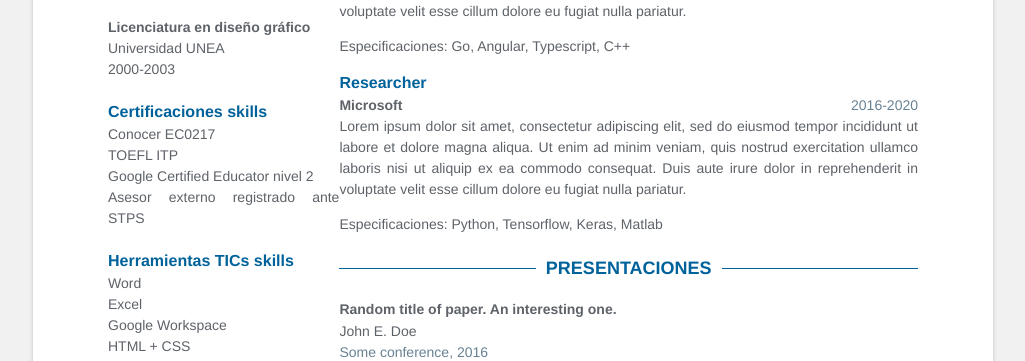
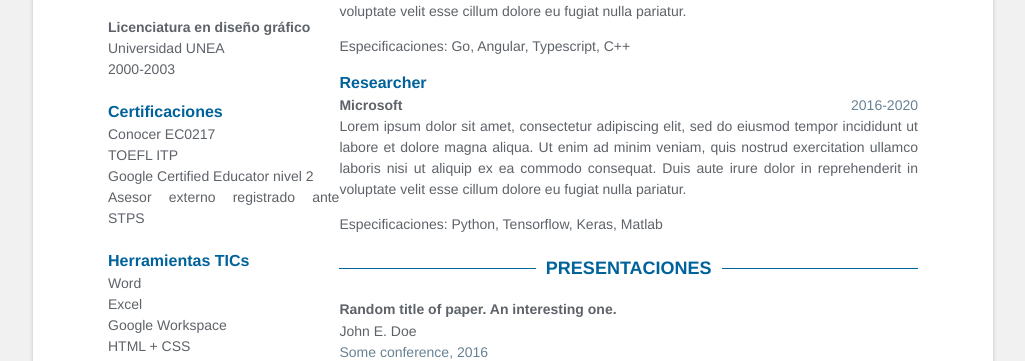
Before and after one commit to camachevaz/cv, a Jekyll site: the page built from index.html, in a window 1280 px wide. Shown: the part 486-847 px from the top of the page, without its empty margins (127-1152 px from the left). Built offline with Jekyll 4.4.1, drawn with Linux system fonts in a browser that asks for light colours.

Commit message:
Update skills.html

```diff
--- a/_includes/skills.html
+++ b/_includes/skills.html
@@ -2,7 +2,7 @@
 {% if skills %}
 <section class="skills">
     {% for sks in skills %}
-        <div class="title">{{sks.category}} skills</div>
+        <div class="title">{{sks.category}}</div>
         {% for sk in sks.skill%}
             <div class="skill">{{sk}}</div>
         {% endfor %}
```
